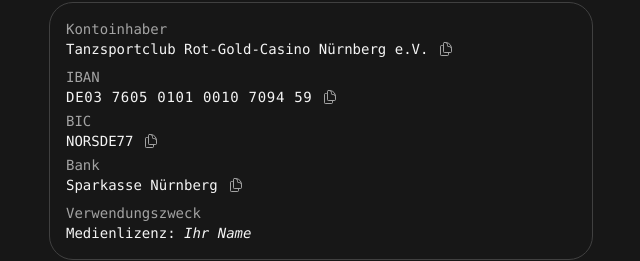
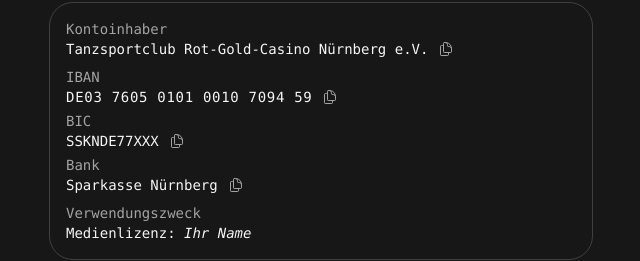
Before and after one commit to TSC-Rot-Gold-Casino-Nurnberg-e-V/dm-formationen, a Next.js app: page /presse/akkreditierung in a window 1280 px wide. Shown: the part 1520-1781 px from the top of the page, without its empty margins (319-959 px from the left). Built offline with nearby package versions, Linux system fonts and the light colour scheme.

Commit message:
feat: update BIC

```diff
--- a/app/presse/akkreditierung/page.tsx
+++ b/app/presse/akkreditierung/page.tsx
@@ -95,8 +95,8 @@
           <span className="text-base-400">BIC</span>
           <br />
           <span className="flex items-center">
-            NORSDE77
-            <CopyButton text="NORSDE77" />
+            SSKNDE77XXX
+            <CopyButton text="SSKNDE77XXX" />
           </span>
         </div>
         <div>
```
